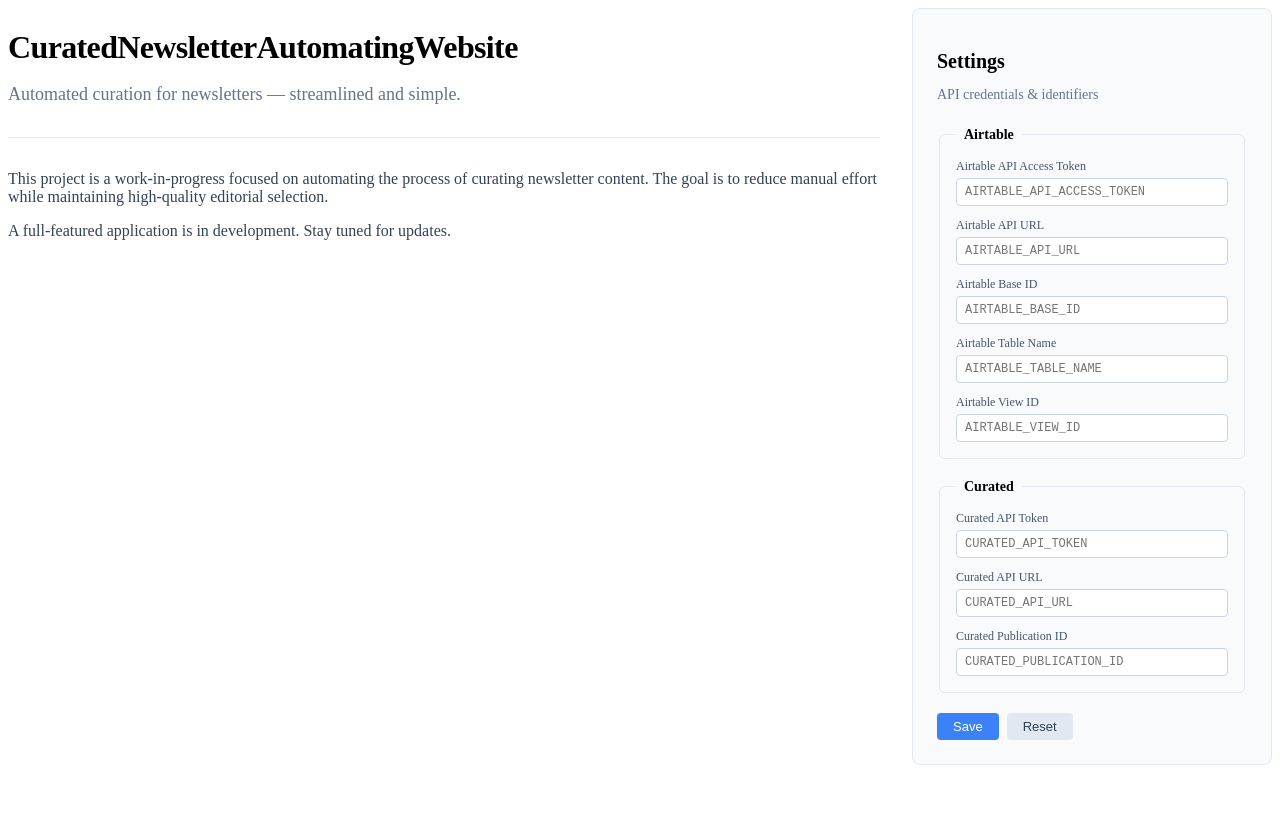
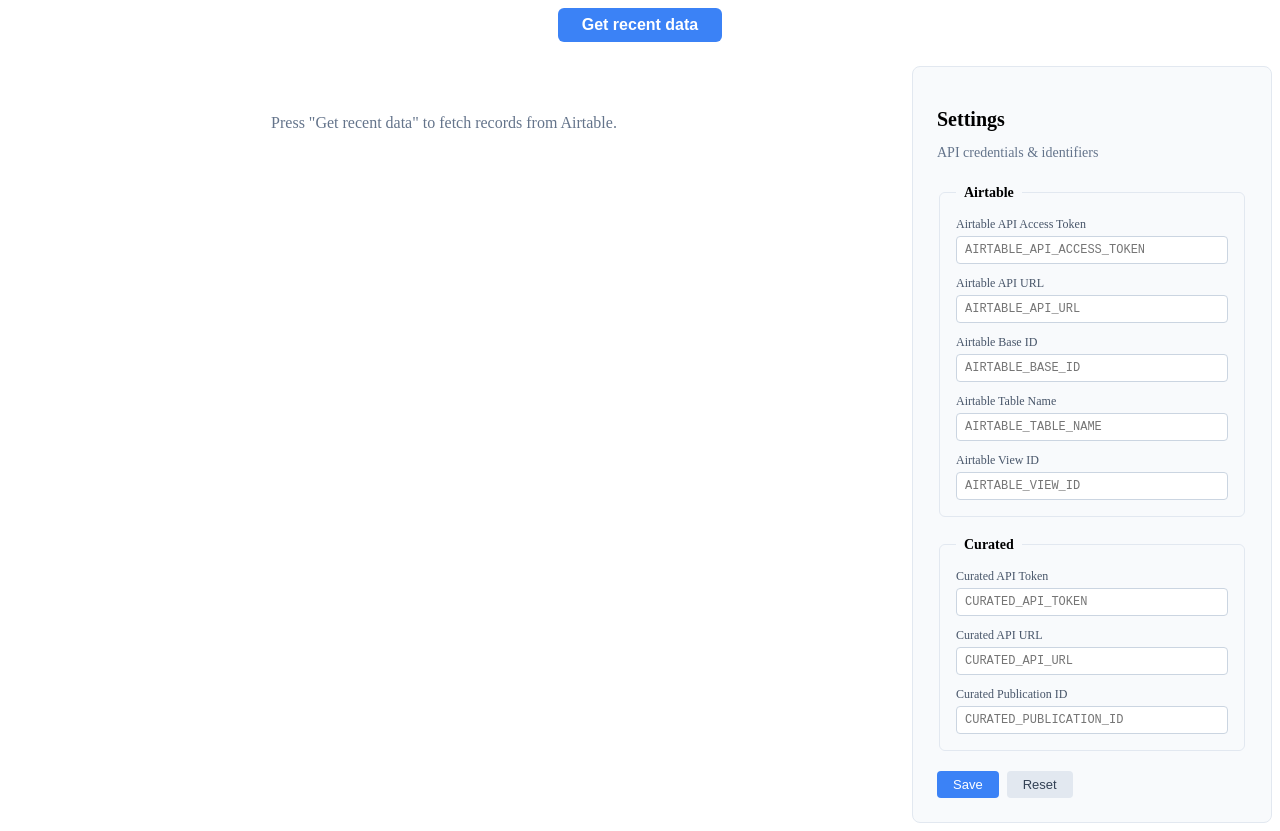
Before and after one commit to Automating-Curated-Newsletter/CuratedNewsletterAutomatingWebsite, a SvelteKit app: page / in a window 1280 px wide. Before the commit the page ends 800 px from the top, so only its background shows below. Built offline with nearby package versions, Linux system fonts and the light colour scheme.

Commit message:
A function to call Airtable API

```diff
--- a/src/routes/+page.svelte
+++ b/src/routes/+page.svelte
@@ -50,22 +50,113 @@
 		localStorage.removeItem(STORAGE_KEY);
 		saved = false;
 	}
+
+	interface AirtableRecord {
+		id: string;
+		createdTime: string;
+		fields: Record<string, unknown>;
+	}
+
+	interface AirtableResponse {
+		records: AirtableRecord[];
+	}
+
+	let records = $state<AirtableRecord[]>([]);
+	let loading = $state(false);
+	let error = $state<string | null>(null);
+	let allFieldKeys = $state<string[]>([]);
+
+	function getAllFieldKeys(recs: AirtableRecord[]): string[] {
+		const keySet = new Set<string>();
+		for (const r of recs) {
+			for (const key of Object.keys(r.fields)) {
+				keySet.add(key);
+			}
+		}
+		return Array.from(keySet);
+	}
+
+	async function fetchData() {
+		const settings = loadSettings();
+		const token = settings['AIRTABLE_API_ACCESS_TOKEN'];
+		const apiUrl = settings['AIRTABLE_API_URL'];
+		const baseId = settings['AIRTABLE_BASE_ID'];
+		const tableName = settings['AIRTABLE_TABLE_NAME'];
+		const viewId = settings['AIRTABLE_VIEW_ID'];
+
+		if (!token || !apiUrl || !baseId || !tableName) {
+			error = 'Fill in all required Airtable settings first.';
+			return;
+		}
+
+		loading = true;
+		error = null;
+
+		try {
+			const endpoint = `${apiUrl}/${baseId}/${tableName}${viewId ? `?view=${viewId}` : ''}`;
+			const response = await fetch(endpoint, {
+				headers: {
+					Authorization: `Bearer ${token}`
+				}
+			});
+
+			if (!response.ok) {
+				throw new Error(`API error: ${response.status} ${response.statusText}`);
+			}
+
+			const data: AirtableResponse = await response.json();
+			records = data.records;
+			allFieldKeys = getAllFieldKeys(data.records);
+		} catch (e) {
+			error = e instanceof Error ? e.message : 'Unknown error';
+			records = [];
+			allFieldKeys = [];
+		} finally {
+			loading = false;
+		}
+	}
 </script>
+
+<div class="top-bar">
+	<button onclick={fetchData} disabled={loading}>
+		{loading ? 'Loading...' : 'Get recent data'}
+	</button>
+</div>
 
 <div class="layout">
 	<main>
-		<h1>CuratedNewsletterAutomatingWebsite</h1>
-		<p class="subtitle">Automated curation for newsletters — streamlined and simple.</p>
-
-		<hr />
-
-		<p>
-			This project is a work-in-progress focused on automating the process of curating
-			newsletter content. The goal is to reduce manual effort while maintaining
-			high-quality editorial selection.
-		</p>
-
-		<p>A full-featured application is in development. Stay tuned for updates.</p>
+		{#if error}
+			<p class="error-message">{error}</p>
+		{:else if loading}
+			<p class="status">Fetching data...</p>
+		{:else if records.length > 0}
+			<div class="table-scroll">
+				<table>
+					<thead>
+						<tr>
+							<th>ID</th>
+							<th>Created</th>
+							{#each allFieldKeys as key}
+								<th>{key}</th>
+							{/each}
+						</tr>
+					</thead>
+					<tbody>
+						{#each records as record}
+							<tr>
+								<td class="cell-id">{record.id}</td>
+								<td class="cell-date">{record.createdTime}</td>
+								{#each allFieldKeys as key}
+									<td>{String(record.fields[key] ?? '')}</td>
+								{/each}
+							</tr>
+						{/each}
+					</tbody>
+				</table>
+			</div>
+		{:else}
+			<p class="status">Press "Get recent data" to fetch records from Airtable.</p>
+		{/if}
 	</main>
 
 	<aside class="sidebar">
@@ -124,25 +215,9 @@
 		gap: 2rem;
 		align-items: start;
 	}
-	h1 {
-		font-size: 2rem;
-		font-weight: 700;
-		letter-spacing: -0.02em;
-		margin-bottom: 0.5rem;
-	}
-	.subtitle {
-		font-size: 1.125rem;
-		color: #64748b;
-		margin-bottom: 2rem;
-	}
 	p {
 		margin-bottom: 1rem;
 		color: #334155;
-	}
-	hr {
-		border: none;
-		border-top: 1px solid #e2e8f0;
-		margin: 2rem 0;
 	}
 	.sidebar {
 		background: #f8fafc;
@@ -234,4 +309,73 @@
 		border-radius: 0.25rem;
 		font-size: 0.75rem;
 	}
+	.top-bar {
+		text-align: center;
+		margin-bottom: 1.5rem;
+	}
+	.top-bar button {
+		padding: 0.5rem 1.5rem;
+		font-size: 1rem;
+		background: #3b82f6;
+		color: #fff;
+		border: none;
+		border-radius: 0.375rem;
+		font-weight: 600;
+		cursor: pointer;
+	}
+	.top-bar button:hover:not(:disabled) {
+		background: #2563eb;
+	}
+	.top-bar button:disabled {
+		opacity: 0.6;
+		cursor: not-allowed;
+	}
+	.status {
+		text-align: center;
+		color: #64748b;
+		padding: 2rem 0;
+	}
+	.error-message {
+		background: #fef2f2;
+		color: #dc2626;
+		padding: 0.75rem 1rem;
+		border-radius: 0.375rem;
+		font-size: 0.875rem;
+	}
+	.table-scroll {
+		overflow-x: auto;
+	}
+	table {
+		width: 100%;
+		border-collapse: collapse;
+		font-size: 0.8125rem;
+	}
+	th,
+	td {
+		padding: 0.5rem 0.75rem;
+		text-align: left;
+		border-bottom: 1px solid #e2e8f0;
+		white-space: nowrap;
+	}
+	th {
+		background: #f8fafc;
+		font-weight: 600;
+		color: #475569;
+		position: sticky;
+		top: 0;
+	}
+	tr:hover {
+		background: #f1f5f9;
+	}
+	.cell-id {
+		font-family: monospace;
+		font-size: 0.75rem;
+		color: #64748b;
+	}
+	.cell-date {
+		font-family: monospace;
+		font-size: 0.75rem;
+		color: #64748b;
+		white-space: nowrap;
+	}
 </style>
```
